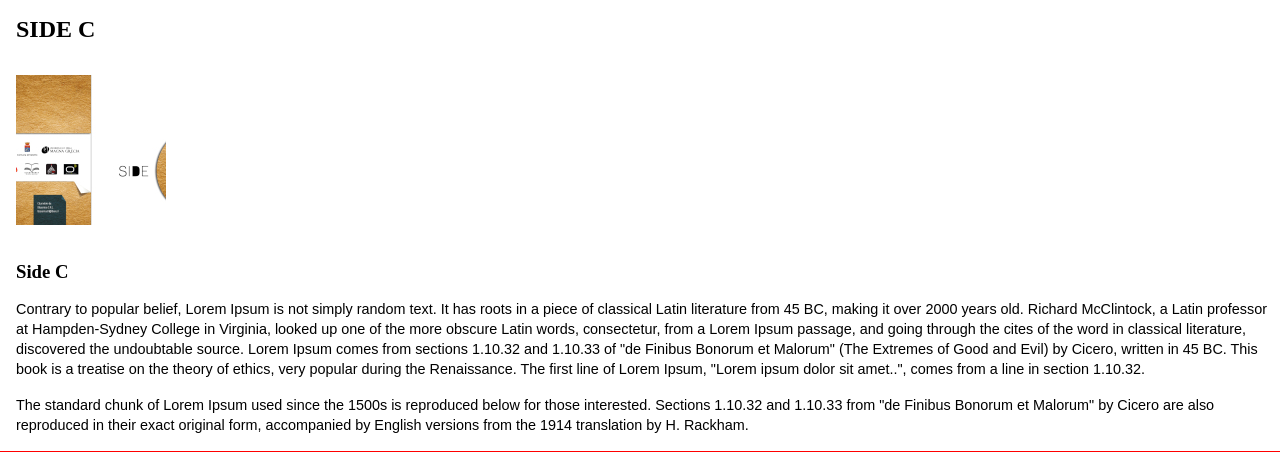
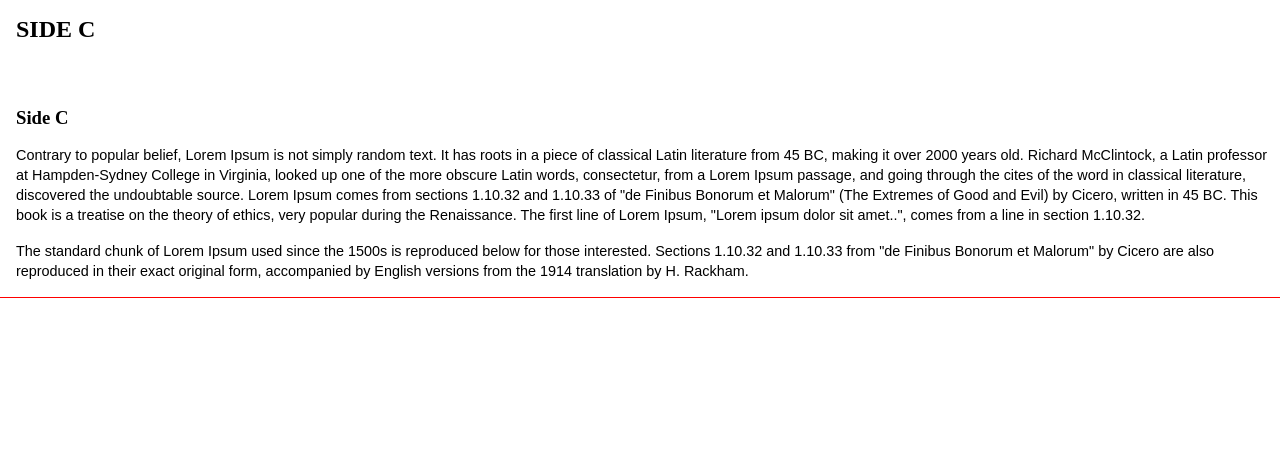
Before and after one commit to Banjer71/maurizio-lomartire, a Next.js app: page /content in a window 1280 px wide. Shown: the top 472 px of the page. Built offline with nearby package versions, Linux system fonts and the light colour scheme.

Commit message:
small change

```diff
--- a/pages/content/index.js
+++ b/pages/content/index.js
@@ -8,7 +8,7 @@ const Content = () => {
       <div className="text-content">
         <h2>SIDE C</h2>
         <div className="image-container">
-          <Image src={Album} alt="image" />
+          {/* <Image src={Album} alt="image" /> */}
         </div>
         <h3>Side C</h3>
         <p className="text">
```
Also changed, not shown: 2 other files (tests, documents, lock files or other folders).
